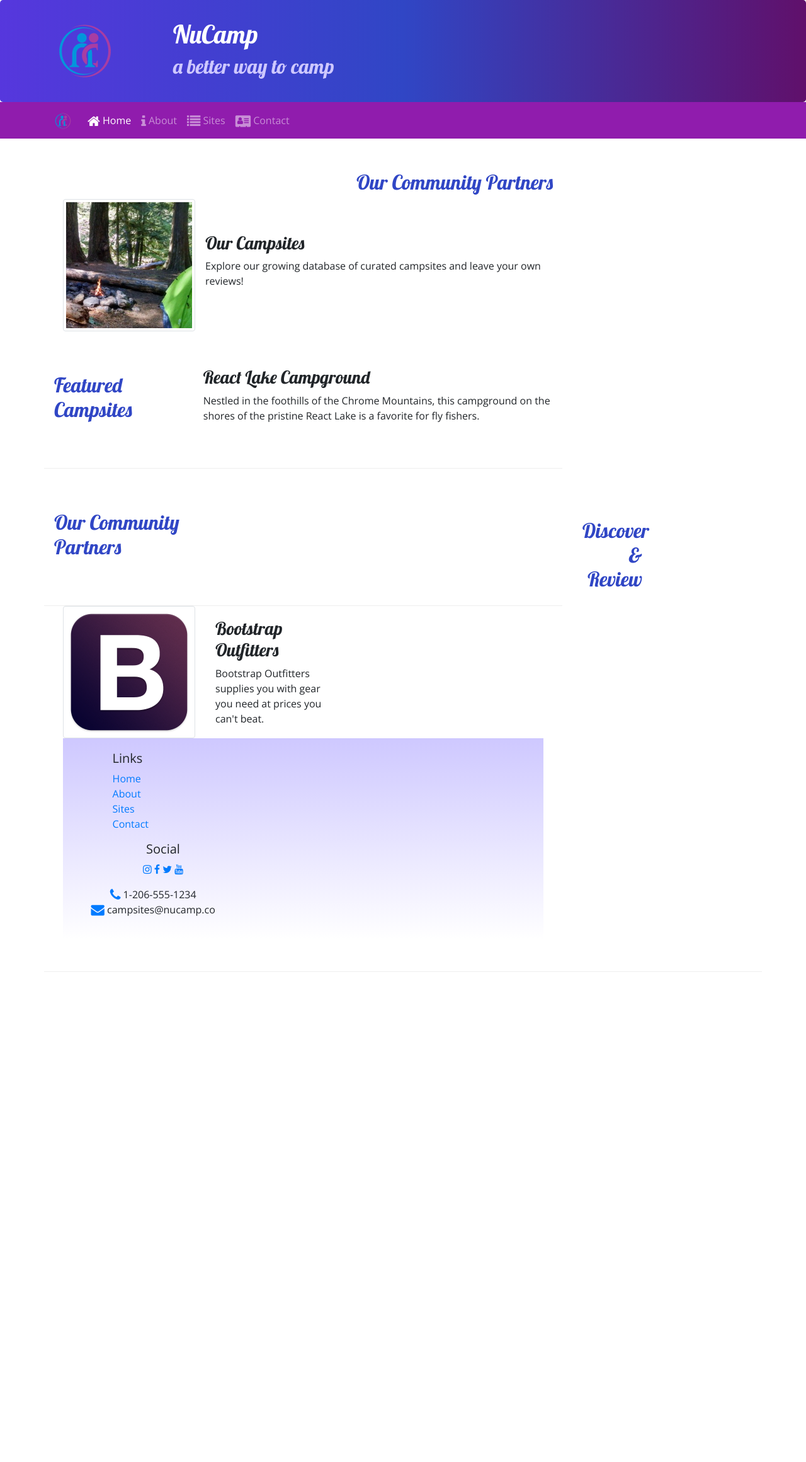
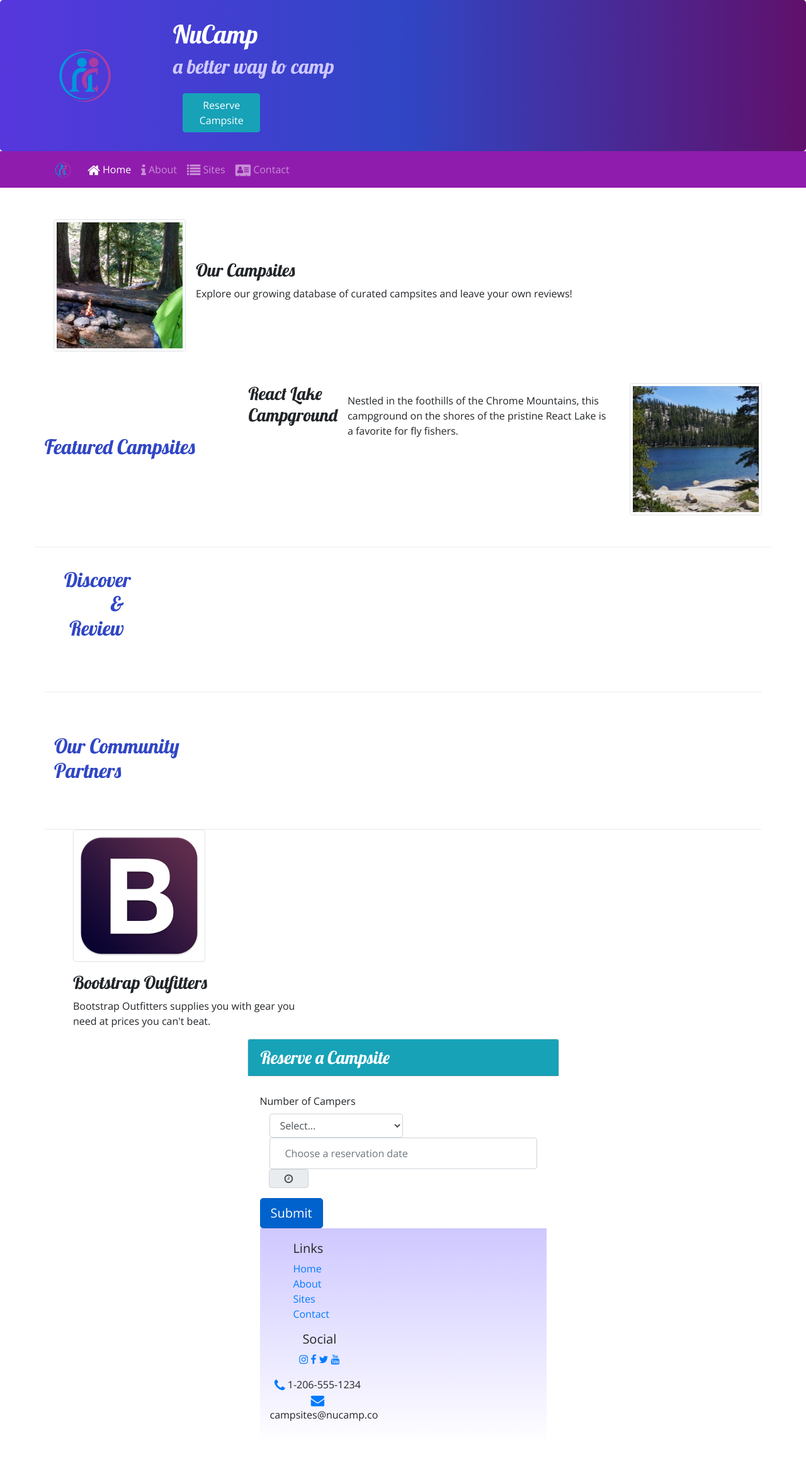
Before and after one commit to adamhopkins1/git-boostrap, a website: page index.html in a window 1280 px wide. Shown: the whole page at 63% size. Before the commit the page ends 1543 px from the top, so only its background shows below. Drawn offline with nearby package versions, Linux system fonts and the light colour scheme.

Commit message:
thirteenth commit

```diff
--- a/css/styles.css
+++ b/css/styles.css
@@ -31,6 +31,16 @@ footer {
     min-height: 200px;
 }
 
+.datepicker td, .datepicker th {
+    width: 2.5rem;
+    height: 2.5rem;
+    font-size: 0.85rem;
+}
+
+.datepicker {
+    margin-bottom: 3rem;
+}
+
 
 .navbar {
     background-color: #901CAD;
--- a/index.html
+++ b/index.html
@@ -32,6 +32,9 @@
                 <div class="col">
                     <h1>NuCamp</h1>
                     <h2>a better way to camp</h2>
+                    <div class="col-md-4 col-xl-2 mt-4">
+                        <a href="#reserveForm"><button type="button" class="btn btn-info">Reserve Campsite</button></a>
+                    </div>
                 </div>
             </div>
         </div>
@@ -61,14 +64,12 @@
             <div class="col-sm-4 order-sm-last col-md-3">
                 <h2 class="text-sm-right col-sm-4 col-md-4 col-lg-4">Discover & Review</h2>
             </div>
-            <div class="col">
-                <h2 class="text-sm-right">Our Community Partners</h2>
                 <div class="col">
                     <div class="media">
                         <img class="d-flex mr-3 img-thumbnail" src="img/breadcrumb-trail-thumb.jpg" alt="Breadcrumb Trail" />
                         <div class="media-body align-self-center">
                             <h3>Our Campsites</h3>
-                            <p class="d-none d-sm-block">Explore our growing database of curated campsites and leave your own reviews!</p>
+                            <p>Explore our growing database of curated campsites and leave your own reviews!</p>
                         </div>
                     </div>
                 </div>
@@ -79,9 +80,15 @@
                 <h2>Featured Campsites</h2>
             </div>
             <div class="col-sm">
+                <div class="media">
                 <h3>React Lake Campground</h3>
-                <p>Nestled in the foothills of the Chrome Mountains, this campground on the shores of the pristine React Lake is a favorite for fly fishers.</p>
+                <p class="mr-3 p-3">Nestled in the foothills of the Chrome Mountains, this campground on the shores of the pristine React Lake is a favorite for fly fishers.</p>
+                <img class="d-flex img-thumbnail" src="img\react-lake-thumb.jpg" alt="Breadcrumb Trail" />
+                <div class="media-body align-self-center">
             </div>
+            </div>
+            </div>
+        </div>
         </div>
 
         <div class="row row-content align-items-center">
@@ -90,15 +97,47 @@
             </div>
         </div>
             <div class="col-sm">
-                <div class="media">
-                    <img class="d-flex mr-3 img-thumbnail" src="img/bootstrap-thumb.png" alt="Bootstrap Outfitters" />
-                    <div class="media-body align-self-center">
+                <div class="media-body align-self-center">
+                    <img class="d-flex ml-3 img-thumbnail" src="img/bootstrap-thumb.png" alt="Bootstrap Outfitters" />
+                    <div class="media-body align-self-right">
                         <div class="col-sm-4">
                         <h3>Bootstrap Outfitters</h3>
                         <p class="d-block d-sm-block d-md-block d-lg-block">Bootstrap Outfitters supplies you with gear you need at prices you can't beat.</p>
                     </div>
                 </div>
-            </div>
+                <div class="row-row-content">
+                    <div class="container">
+                   <div class="col-sm-6 mx-auto ">
+                    <div class="card">
+                        <h3 class="card-header bg-info text-white">Reserve a Campsite</h3>
+                    </div>
+                    <div class="card-body">
+                        <form id="reserveForm">
+                            <div class="col-form-label">
+                            <div class="form-group">
+                               <label>Number of Campers</label>
+                               <div class="col-12">
+                                <select class="col-sm-6 form-control" name="numCampers" id="numCampers">
+                                <option class="col-sm-6">Select...</option>
+                                <option class="col-sm-6">1</option>
+                                <option>2</option>
+                                <option>3</option>
+                                <option>4</option>
+                                <option>5</option>
+                                <option>6</option>
+                                </div>
+                </div>
+
+                <!-- Date Picker Input -->
+            <div class="form-group mb-4">
+                <div class="datepicker date input-group p-0 shadow-sm">
+                    <input type="text" placeholder="Choose a reservation date" class="form-control py-4 px-4" id="reservationDate">
+                    <div class="input-group-append"><span class="input-group-text px-4"><i class="fa fa-clock-o"></i></span></div>
+                </div>
+            </div><!-- DEnd ate Picker Input -->
+            <a href="#" class="btn btn-primary btn-lg active" role="button" aria-pressed="true">Submit</a>
+            </form>
+
 
     <footer>
         <div class="container">
@@ -131,6 +170,8 @@
     <script src="node_modules/jquery/dist/jquery.slim.min.js"></script>
     <script src="node_modules/popper.js/dist/umd/popper.min.js"></script>
     <script src="node_modules/bootstrap/dist/js/bootstrap.min.js"></script>
+
+    <script src="js\index.js"></script>
 </body>
 
 </html>
--- /dev/null
+++ b/js/index.js
@@ -0,0 +1,15 @@
+$(function () {
+
+    // INITIALIZE DATEPICKER PLUGIN
+    $('.datepicker').datepicker({
+        clearBtn: true,
+        format: "dd/mm/yyyy"
+    });
+
+
+    // FOR DEMO PURPOSE
+    $('#reservationDate').on('change', function () {
+        var pickedDate = $('input').val();
+        $('#pickedDate').html(pickedDate);
+    });
+});
```
